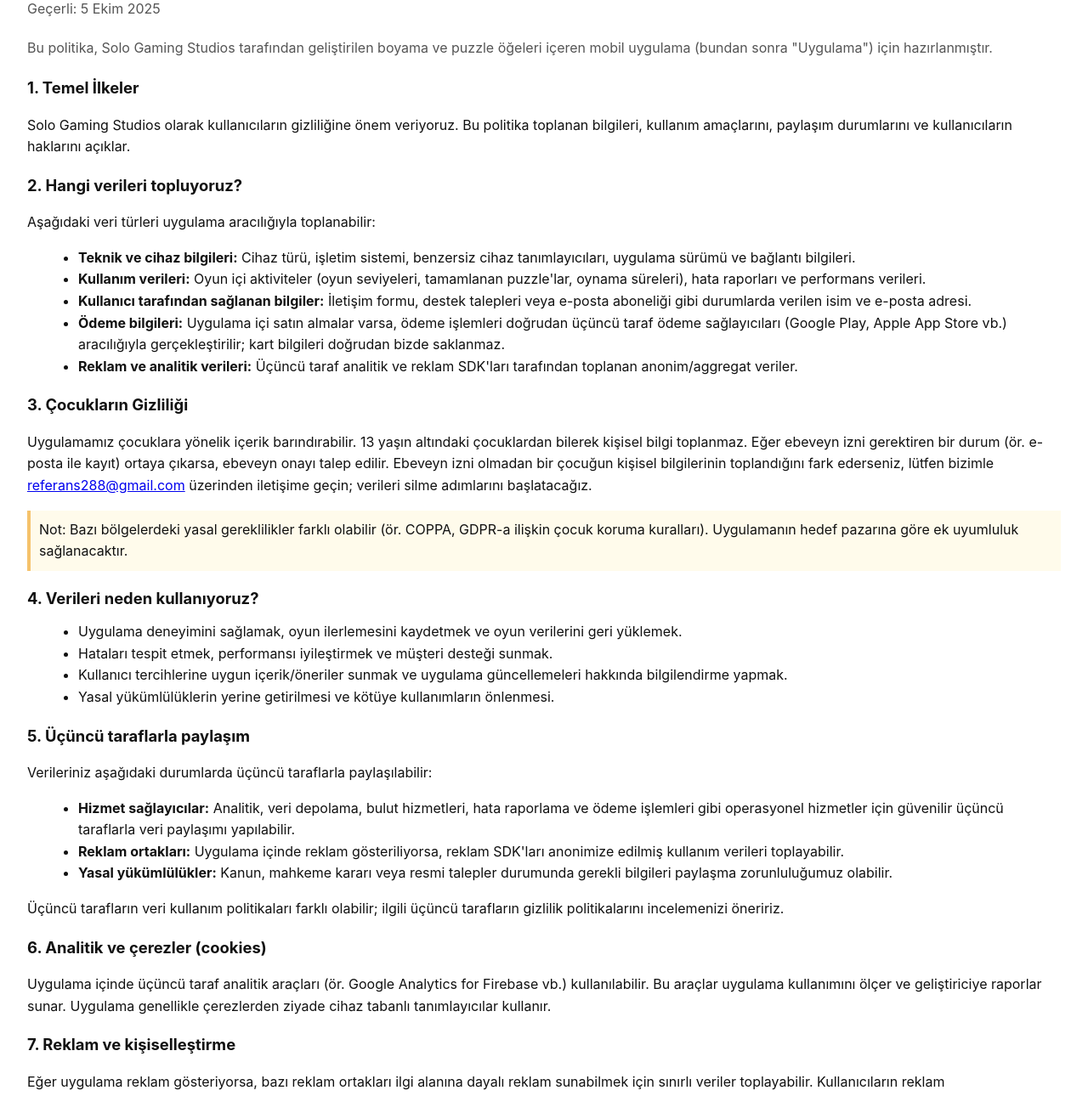
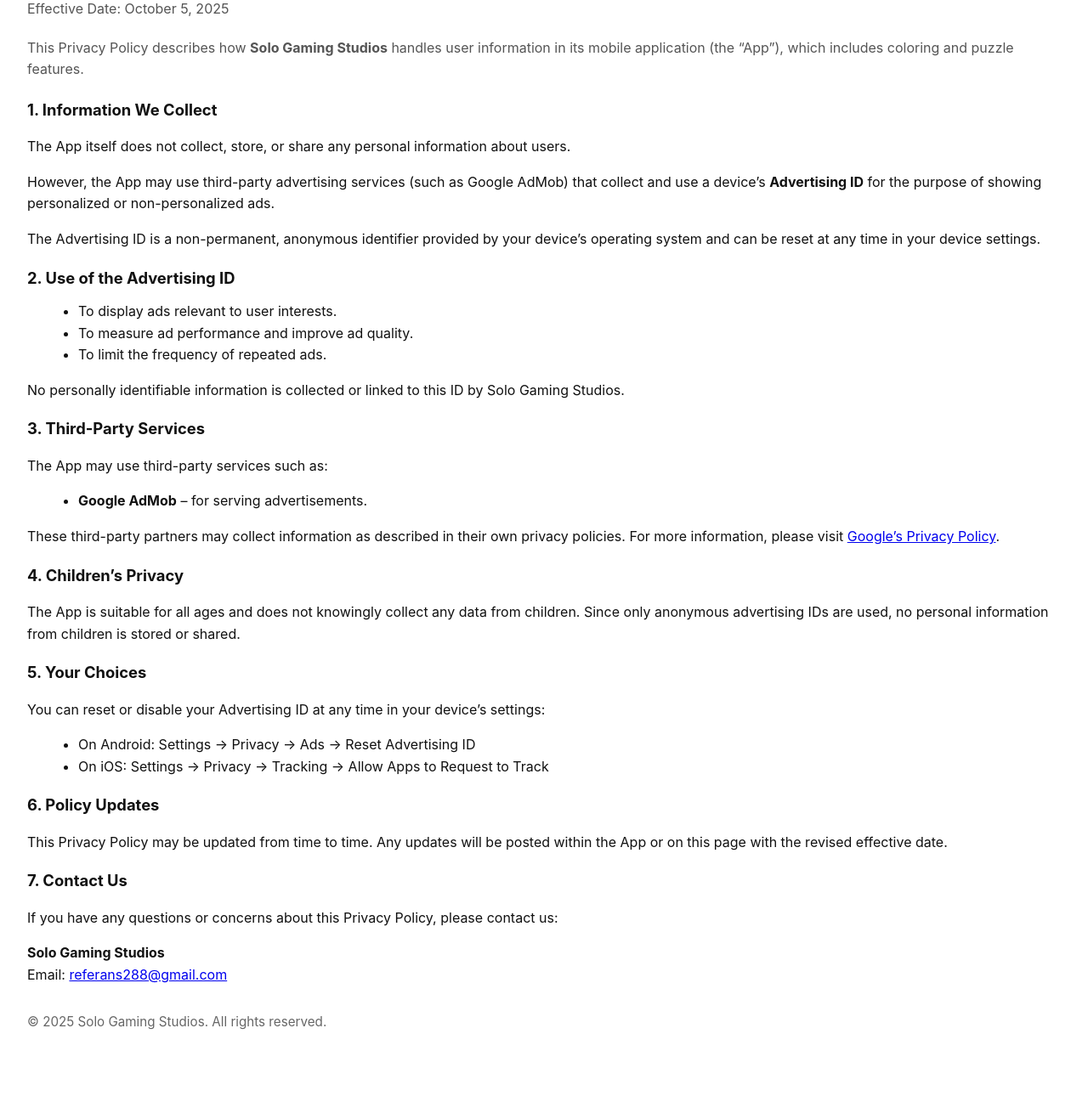
Before and after one commit to aliu1111/puzzlepaint-privacy, a plain HTML site: page index.html in a window 1280 px wide. Shown: the part 83-1373 px from the top of the page at 85% size. After the commit the page ends 1345 px from the top, so only its background shows below. Drawn offline with Linux system fonts and the light colour scheme.

Commit message:
Update index.html

```diff
--- a/index.html
+++ b/index.html
@@ -1,9 +1,9 @@
 <!doctype html>
-<html lang="tr">
+<html lang="en">
 <head>
   <meta charset="utf-8" />
   <meta name="viewport" content="width=device-width,initial-scale=1" />
-  <title>Gizlilik Politikası — Solo Gaming Studios</title>
+  <title>Privacy Policy — Solo Gaming Studios</title>
   <style>
     body { font-family: -apple-system, BlinkMacSystemFont, "Segoe UI", Roboto, "Helvetica Neue", Arial; line-height:1.6; padding:24px; color:#111; background:#fff; }
     header h1 { margin:0 0 8px 0; font-size:1.6rem; }
@@ -11,114 +11,72 @@
     section { margin-bottom:18px; }
     h2 { font-size:1.15rem; margin:12px 0; }
     ul { margin:8px 0 8px 20px; }
-    code { background:#f4f4f4; padding:2px 6px; border-radius:4px; }
-    .note { background:#fffbeb; border-left:4px solid #f5c26b; padding:10px; margin:12px 0; }
     footer { margin-top:30px; color:#666; font-size:0.95rem; }
   </style>
 </head>
 <body>
   <header>
-    <h1>Gizlilik Politikası</h1>
-    <p>Geçerli: 5 Ekim 2025</p>
-    <p>Bu politika, Solo Gaming Studios tarafından geliştirilen boyama ve puzzle öğeleri içeren mobil uygulama (bundan sonra "Uygulama") için hazırlanmıştır.</p>
+    <h1>Privacy Policy</h1>
+    <p>Effective Date: October 5, 2025</p>
+    <p>This Privacy Policy describes how <strong>Solo Gaming Studios</strong> handles user information in its mobile application (the “App”), which includes coloring and puzzle features.</p>
   </header>
 
   <section>
-    <h2>1. Temel İlkeler</h2>
-    <p>Solo Gaming Studios olarak kullanıcıların gizliliğine önem veriyoruz. Bu politika toplanan bilgileri, kullanım amaçlarını, paylaşım durumlarını ve kullanıcıların haklarını açıklar.</p>
+    <h2>1. Information We Collect</h2>
+    <p>The App itself does not collect, store, or share any personal information about users.</p>
+    <p>However, the App may use third-party advertising services (such as Google AdMob) that collect and use a device’s <strong>Advertising ID</strong> for the purpose of showing personalized or non-personalized ads.</p>
+    <p>The Advertising ID is a non-permanent, anonymous identifier provided by your device’s operating system and can be reset at any time in your device settings.</p>
   </section>
 
   <section>
-    <h2>2. Hangi verileri topluyoruz?</h2>
-    <p>Aşağıdaki veri türleri uygulama aracılığıyla toplanabilir:</p>
+    <h2>2. Use of the Advertising ID</h2>
     <ul>
-      <li><strong>Teknik ve cihaz bilgileri:</strong> Cihaz türü, işletim sistemi, benzersiz cihaz tanımlayıcıları, uygulama sürümü ve bağlantı bilgileri.</li>
-      <li><strong>Kullanım verileri:</strong> Oyun içi aktiviteler (oyun seviyeleri, tamamlanan puzzle'lar, oynama süreleri), hata raporları ve performans verileri.</li>
-      <li><strong>Kullanıcı tarafından sağlanan bilgiler:</strong> İletişim formu, destek talepleri veya e-posta aboneliği gibi durumlarda verilen isim ve e-posta adresi.</li>
-      <li><strong>Ödeme bilgileri:</strong> Uygulama içi satın almalar varsa, ödeme işlemleri doğrudan üçüncü taraf ödeme sağlayıcıları (Google Play, Apple App Store vb.) aracılığıyla gerçekleştirilir; kart bilgileri doğrudan bizde saklanmaz.</li>
-      <li><strong>Reklam ve analitik verileri:</strong> Üçüncü taraf analitik ve reklam SDK'ları tarafından toplanan anonim/aggregat veriler.</li>
+      <li>To display ads relevant to user interests.</li>
+      <li>To measure ad performance and improve ad quality.</li>
+      <li>To limit the frequency of repeated ads.</li>
+    </ul>
+    <p>No personally identifiable information is collected or linked to this ID by Solo Gaming Studios.</p>
+  </section>
+
+  <section>
+    <h2>3. Third-Party Services</h2>
+    <p>The App may use third-party services such as:</p>
+    <ul>
+      <li><strong>Google AdMob</strong> – for serving advertisements.</li>
+    </ul>
+    <p>These third-party partners may collect information as described in their own privacy policies.
+    For more information, please visit <a href="https://policies.google.com/privacy" target="_blank">Google’s Privacy Policy</a>.</p>
+  </section>
+
+  <section>
+    <h2>4. Children’s Privacy</h2>
+    <p>The App is suitable for all ages and does not knowingly collect any data from children.
+    Since only anonymous advertising IDs are used, no personal information from children is stored or shared.</p>
+  </section>
+
+  <section>
+    <h2>5. Your Choices</h2>
+    <p>You can reset or disable your Advertising ID at any time in your device’s settings:</p>
+    <ul>
+      <li>On Android: Settings → Privacy → Ads → Reset Advertising ID</li>
+      <li>On iOS: Settings → Privacy → Tracking → Allow Apps to Request to Track</li>
     </ul>
   </section>
 
   <section>
-    <h2>3. Çocukların Gizliliği</h2>
-    <p>Uygulamamız çocuklara yönelik içerik barındırabilir. 13 yaşın altındaki çocuklardan bilerek kişisel bilgi toplanmaz. Eğer ebeveyn izni gerektiren bir durum (ör. e-posta ile kayıt) ortaya çıkarsa, ebeveyn onayı talep edilir. Ebeveyn izni olmadan bir çocuğun kişisel bilgilerinin toplandığını fark ederseniz, lütfen bizimle <a href="mailto:referans288@gmail.com">referans288@gmail.com</a> üzerinden iletişime geçin; verileri silme adımlarını başlatacağız.</p>
-    <div class="note">Not: Bazı bölgelerdeki yasal gereklilikler farklı olabilir (ör. COPPA, GDPR-a ilişkin çocuk koruma kuralları). Uygulamanın hedef pazarına göre ek uyumluluk sağlanacaktır.</div>
+    <h2>6. Policy Updates</h2>
+    <p>This Privacy Policy may be updated from time to time. Any updates will be posted within the App or on this page with the revised effective date.</p>
   </section>
 
   <section>
-    <h2>4. Verileri neden kullanıyoruz?</h2>
-    <ul>
-      <li>Uygulama deneyimini sağlamak, oyun ilerlemesini kaydetmek ve oyun verilerini geri yüklemek.</li>
-      <li>Hataları tespit etmek, performansı iyileştirmek ve müşteri desteği sunmak.</li>
-      <li>Kullanıcı tercihlerine uygun içerik/öneriler sunmak ve uygulama güncellemeleri hakkında bilgilendirme yapmak.</li>
-      <li>Yasal yükümlülüklerin yerine getirilmesi ve kötüye kullanımların önlenmesi.</li>
-    </ul>
-  </section>
-
-  <section>
-    <h2>5. Üçüncü taraflarla paylaşım</h2>
-    <p>Verileriniz aşağıdaki durumlarda üçüncü taraflarla paylaşılabilir:</p>
-    <ul>
-      <li><strong>Hizmet sağlayıcılar:</strong> Analitik, veri depolama, bulut hizmetleri, hata raporlama ve ödeme işlemleri gibi operasyonel hizmetler için güvenilir üçüncü taraflarla veri paylaşımı yapılabilir.</li>
-      <li><strong>Reklam ortakları:</strong> Uygulama içinde reklam gösteriliyorsa, reklam SDK'ları anonimize edilmiş kullanım verileri toplayabilir.</li>
-      <li><strong>Yasal yükümlülükler:</strong> Kanun, mahkeme kararı veya resmi talepler durumunda gerekli bilgileri paylaşma zorunluluğumuz olabilir.</li>
-    </ul>
-    <p>Üçüncü tarafların veri kullanım politikaları farklı olabilir; ilgili üçüncü tarafların gizlilik politikalarını incelemenizi öneririz.</p>
-  </section>
-
-  <section>
-    <h2>6. Analitik ve çerezler (cookies)</h2>
-    <p>Uygulama içinde üçüncü taraf analitik araçları (ör. Google Analytics for Firebase vb.) kullanılabilir. Bu araçlar uygulama kullanımını ölçer ve geliştiriciye raporlar sunar. Uygulama genellikle çerezlerden ziyade cihaz tabanlı tanımlayıcılar kullanır.</p>
-  </section>
-
-  <section>
-    <h2>7. Reklam ve kişiselleştirme</h2>
-    <p>Eğer uygulama reklam gösteriyorsa, bazı reklam ortakları ilgi alanına dayalı reklam sunabilmek için sınırlı veriler toplayabilir. Kullanıcıların reklam kişiselleştirmesini kapatma seçenekleri cihaz veya reklam sağlayıcı aracılığıyla bulunabilir.</p>
-  </section>
-
-  <section>
-    <h2>8. Veri saklama süresi</h2>
-    <p>Toplanan veriler, amacın gerektirdiği süre boyunca saklanır. Oyun ilerleme verileri gibi kullanıcıya ait veriler uzun süreli (ör. kullanıcı uygulamayı kullanmayı bıraktığında bile) saklanabilir; ancak gereksiz veriler güvenli şekilde silinir veya anonimleştirilir.</p>
-  </section>
-
-  <section>
-    <h2>9. Güvenlik</h2>
-    <p>Verilerin güvenliğini sağlamak için makul idari, teknik ve fiziksel önlemler uygulanır. Ancak hiçbir veri iletim yöntemi veya depolama tamamen güvenli değildir; güvenlik ihlali riski her zaman vardır. Herhangi bir güvenlik olayı tespit edildiğinde, yasal gereklilikler doğrultusunda etkilenen kullanıcılara bildirimde bulunulacaktır.</p>
-  </section>
-
-  <section>
-    <h2>10. Kullanıcı hakları</h2>
-    <p>Kullanıcılar aşağıdaki haklara sahiptir (uygulanabilir yasalar çerçevesinde):</p>
-    <ul>
-      <li>Kişisel verilerine erişim talep etme</li>
-      <li>Yanlış veya eksik verilerin düzeltilmesini isteme</li>
-      <li>Verilerin silinmesini (unutulma hakkı) talep etme</li>
-      <li>Veri işleme kısıtlaması veya itiraz etme</li>
-      <li>Veri taşınabilirliği talep etme (uygulanabilirse)</li>
-    </ul>
-    <p>Bu talepler için lütfen <a href="mailto:referans288@gmail.com">referans288@gmail.com</a> adresinden bizimle iletişime geçin. Talebinizin işleme alınması için kimlik doğrulaması gerekebilir.</p>
-  </section>
-
-  <section>
-    <h2>11. Uygulama içi bağlantılar ve üçüncü taraf içerik</h2>
-    <p>Uygulama üçüncü taraf web sitelerine veya hizmetlere bağlantı verebilir. Bu bağlantılara yönlendirildiğinizde, ilgili sitelerin gizlilik politikaları geçerli olur. Solo Gaming Studios bu üçüncü tarafların gizlilik uygulamalarından sorumlu değildir.</p>
-  </section>
-
-  <section>
-    <h2>12. Politika güncellemeleri</h2>
-    <p>Bu gizlilik politikası zaman zaman güncellenebilir. Önemli değişiklikler uygulama içi bildirim veya e-posta yoluyla duyurulabilir. Politikanın en güncel hâli her zaman bu sayfada bulunur (veya uygulama içindeki Gizlilik Politikası bölümünde).</p>
-  </section>
-
-  <section>
-    <h2>13. İletişim</h2>
-    <p>Gizlilik uygulamalarımız, veri talepleriniz veya bu politikayla ilgili sorularınız için lütfen bize ulaşın:</p>
+    <h2>7. Contact Us</h2>
+    <p>If you have any questions or concerns about this Privacy Policy, please contact us:</p>
     <p><strong>Solo Gaming Studios</strong><br>
-       E-posta: <a href="mailto:referans288@gmail.com">referans288@gmail.com</a></p>
+       Email: <a href="mailto:referans288@gmail.com">referans288@gmail.com</a></p>
   </section>
 
   <footer>
-    <p>Bu belge bilgilendirme amaçlıdır ve hukuki tavsiye yerine geçmez. Özellikle Kişisel Verilerin Korunması Kanunu (KVKK), GDPR veya bölgesel çocuk koruma yasaları kapsamında tam uyumluluk gereksinimleriniz varsa, bir hukuk danışmanına başvurmanız tavsiye edilir.</p>
+    <p>© 2025 Solo Gaming Studios. All rights reserved.</p>
   </footer>
 </body>
 </html>
```
